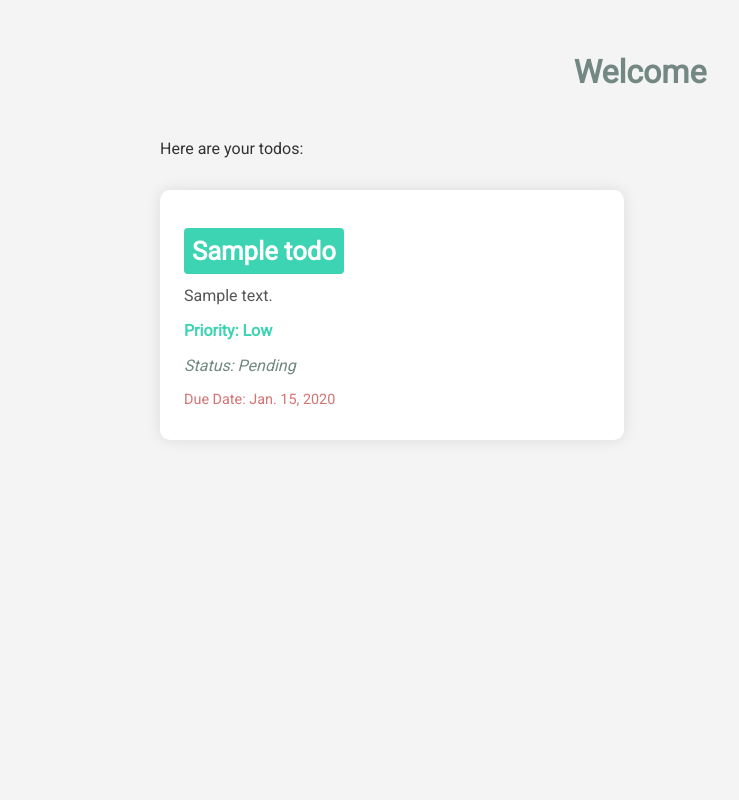
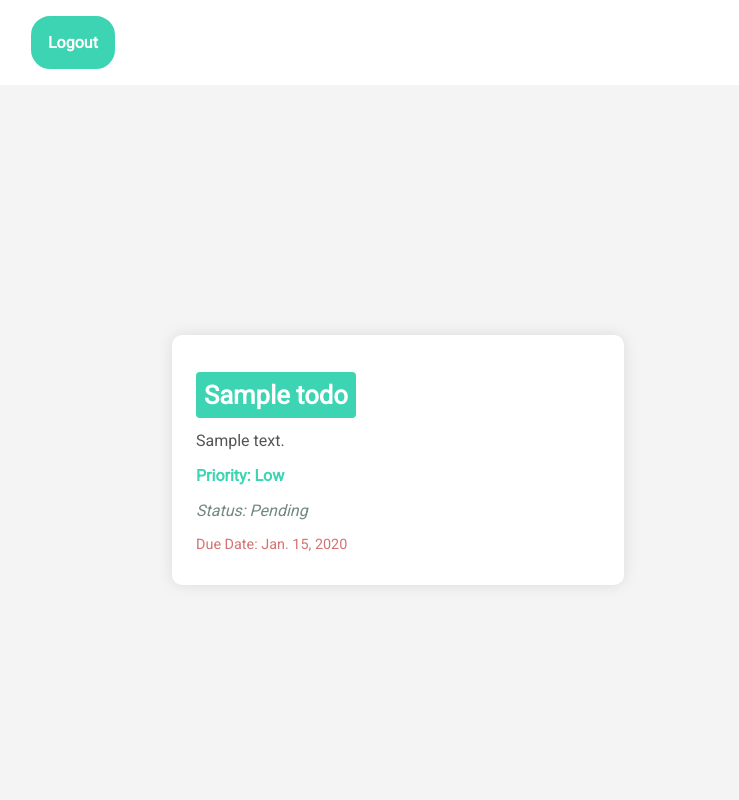
Before and after one commit to thedivloop/advanced-todo-list, a Django app: page /todos/ in a window 1280 px wide. Shown: the whole page, without its empty margins (0-739 px from the left). Run offline with Django 5.2, Linux system fonts and the light colour scheme; a user stored in the database is signed in; tables that the repository leaves empty hold one stand-in row (values such as "Sample post").

Commit message:
Added a layout.html to all todos templates

```diff
--- a/todos/static/todos/css/styles.css
+++ b/todos/static/todos/css/styles.css
@@ -12,7 +12,6 @@ body {
 
 .main-container {
     display: flex;
-    flex-direction: column;
     align-items: center;
     justify-content: center;
     width: 100%;
--- a/todos/templates/todos/delete.html
+++ b/todos/templates/todos/delete.html
@@ -1,4 +1,7 @@
+{% extends 'todos/layout.html' %}
+{% block title %}Delete Todo{% endblock %}
 
+{% block content %}
 <h1>Are you sure you want to delete this Todo?</h1>
 <p>Title: {{ todo.title }}</p>
 <p>Description: {{ todo.description }}</p>
@@ -11,3 +14,4 @@
 </form>
 
 <a href="{% url 'todos:index' %}">Cancel</a>
+{% endblock %}
--- a/todos/templates/todos/index.html
+++ b/todos/templates/todos/index.html
@@ -1,9 +1,6 @@
-<!DOCTYPE html>
-<html lang="en">
-	<head>
-		<meta charset="UTF-8" />
-		<meta name="viewport" content="width=device-width, initial-scale=1.0" />
-		<title>Todos</title>
+{% extends 'todos/layout.html' %}
+{% block title %}Your Todos{% endblock %}
+{% block head %}
 <link href="https://fonts.googleapis.com/css2?family=Roboto&display=swap" rel="stylesheet">
 <style>
   * {
@@ -18,7 +15,7 @@
     color: #333;
   }
 
-      .main-container {
+  .main-container-index {
     display: flex;
     flex-direction: column;
     max-width: 1200px;
@@ -99,11 +96,11 @@
     }
 
 </style>
-  </head>
-	<body>
-    <div class="main-container">
-      <h1>Welcome</h1>
-      <p>Here are your todos:</p><ul class="todo-list">
+{% endblock %}
+
+{% block content %}
+<div class="main-container-index">
+  <ul class="todo-list">
     {% for todo in todos %}
     <li class="todo-card">
       <h2><a href="{{ current_path }}{{ todo.id }}/">{{ todo.title }}</a></h2>
@@ -115,5 +112,4 @@
     {% endfor %}
   </ul>
 </div>
-	</body>
-</html>
+{% endblock %}
--- a/todos/templates/todos/layout.html
+++ b/todos/templates/todos/layout.html
@@ -8,6 +8,8 @@
     <link href="https://fonts.googleapis.com/css2?family=Roboto&display=swap" rel="stylesheet">
 
     <link rel="stylesheet" href="{% static 'todos/css/styles.css' %}">
+    {% block head%}
+    {% endblock %}
 	</head>
 	<body>
     <div class="main-container">
```
Also changed, not shown: todos/templates/todos/detail.html (+9 -13 lines). Lines whose indentation alone changed are shown as unchanged.
